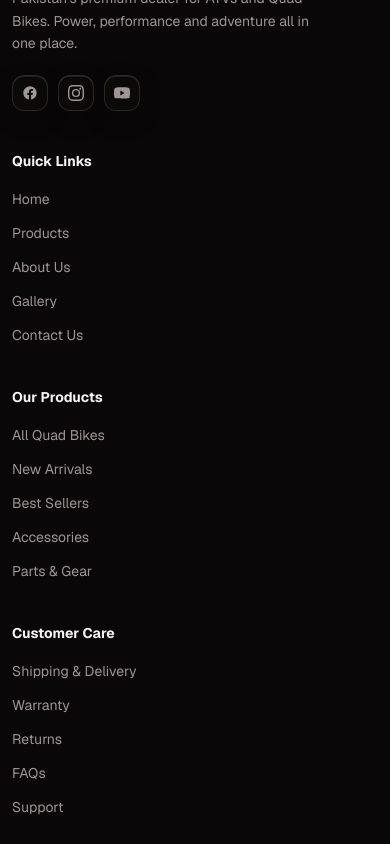
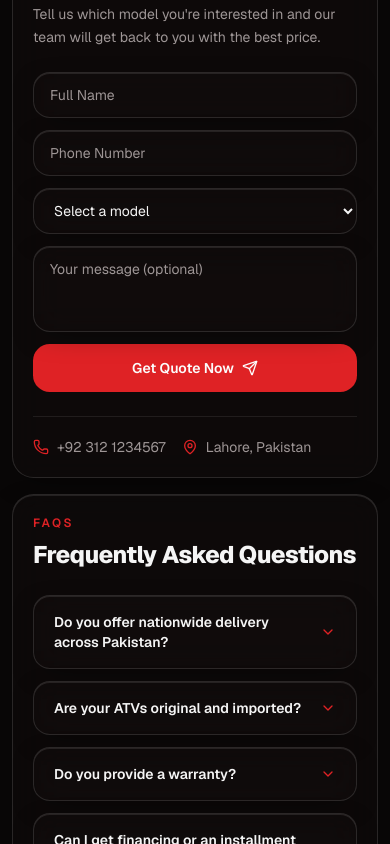
Before and after one commit to MuzamilTeamSeven/subhan-enterprises, a Next.js app: page / in a window 390 px wide. Shown: the part 6620-7464 px from the top of the page. Built offline with nearby package versions, Linux system fonts and the light colour scheme.

Commit message:
feat: add contact quote form and FAQ section to homepage
Co-authored-by: Muzamil Team 7 <180265132+MuzamilTeamSeven@users.noreply.github.com>

```diff
--- a/app/page.tsx
+++ b/app/page.tsx
@@ -7,6 +7,7 @@ import { Lifestyle } from "@/components/lifestyle"
 import { Testimonials } from "@/components/testimonials"
 import { Brands } from "@/components/brands"
 import { Blog } from "@/components/blog"
+import { ContactQuote } from "@/components/contact-quote"
 import { SiteFooter } from "@/components/site-footer"
 
 export default function Page() {
@@ -21,6 +22,7 @@ export default function Page() {
       <Testimonials />
       <Brands />
       <Blog />
+      <ContactQuote />
       <SiteFooter />
     </main>
   )
--- /dev/null
+++ b/components/contact-quote.tsx
@@ -0,0 +1,148 @@
+"use client"
+
+import type React from "react"
+
+import { useState } from "react"
+import { ChevronDown, Send, ShieldCheck, Phone, MapPin } from "lucide-react"
+
+const faqs = [
+  {
+    q: "Do you offer nationwide delivery across Pakistan?",
+    a: "Yes. We deliver to all major cities including Lahore, Karachi, Islamabad, Faisalabad and beyond with safe, insured shipping.",
+  },
+  {
+    q: "Are your ATVs original and imported?",
+    a: "Every quad bike we sell is 100% original and directly imported from trusted global brands like CFMOTO, Can-Am, Linhai and more.",
+  },
+  {
+    q: "Do you provide a warranty?",
+    a: "All our models come with a 1 year warranty covering the engine and major components for complete peace of mind.",
+  },
+  {
+    q: "Can I get financing or an installment plan?",
+    a: "Yes, we offer easy financing options and exchange / trade-in deals. Request a quote and our team will share the available plans.",
+  },
+  {
+    q: "How long does the booking process take?",
+    a: "Our process is smooth and quick. Once you confirm your model and payment, delivery is typically arranged within a few days.",
+  },
+]
+
+function FaqItem({ q, a }: { q: string; a: string }) {
+  const [open, setOpen] = useState(false)
+  return (
+    <div className="glass overflow-hidden rounded-xl">
+      <button
+        type="button"
+        onClick={() => setOpen((v) => !v)}
+        className="flex w-full items-center justify-between gap-4 px-5 py-4 text-left"
+        aria-expanded={open}
+      >
+        <span className="text-sm font-semibold text-foreground">{q}</span>
+        <ChevronDown
+          className={`h-4 w-4 shrink-0 text-primary transition-transform ${open ? "rotate-180" : ""}`}
+        />
+      </button>
+      {open && <p className="px-5 pb-4 text-sm leading-relaxed text-muted-foreground">{a}</p>}
+    </div>
+  )
+}
+
+export function ContactQuote() {
+  const [submitted, setSubmitted] = useState(false)
+
+  function handleSubmit(e: React.FormEvent<HTMLFormElement>) {
+    e.preventDefault()
+    setSubmitted(true)
+  }
+
+  return (
+    <section id="contact" className="px-3 py-6 sm:px-6">
+      <div className="mx-auto grid max-w-7xl gap-4 lg:grid-cols-2">
+        {/* Quote form */}
+        <div className="glass rounded-2xl p-5 sm:p-8">
+          <p className="text-xs font-semibold uppercase tracking-[0.2em] text-primary">Get A Quote</p>
+          <h2 className="mt-2 text-2xl font-extrabold tracking-tight sm:text-3xl text-balance">
+            Ready To Ride? Request Your Quote.
+          </h2>
+          <p className="mt-2 text-sm leading-relaxed text-muted-foreground">
+            Tell us which model you&apos;re interested in and our team will get back to you with the best price.
+          </p>
+
+          {submitted ? (
+            <div className="glass-tint mt-6 flex items-center gap-3 rounded-xl px-5 py-6">
+              <ShieldCheck className="h-6 w-6 text-primary" />
+              <div>
+                <p className="font-semibold text-foreground">Thank you! Your request has been received.</p>
+                <p className="text-sm text-muted-foreground">Our team will contact you shortly.</p>
+              </div>
+            </div>
+          ) : (
+            <form onSubmit={handleSubmit} className="mt-6 grid gap-3">
+              <div className="grid gap-3 sm:grid-cols-2">
+                <input
+                  required
+                  placeholder="Full Name"
+                  className="glass rounded-xl px-4 py-3 text-sm text-foreground placeholder:text-muted-foreground focus:border-primary focus:outline-none"
+                />
+                <input
+                  required
+                  type="tel"
+                  placeholder="Phone Number"
+                  className="glass rounded-xl px-4 py-3 text-sm text-foreground placeholder:text-muted-foreground focus:border-primary focus:outline-none"
+                />
+              </div>
+              <select
+                required
+                defaultValue=""
+                className="glass rounded-xl px-4 py-3 text-sm text-foreground focus:border-primary focus:outline-none"
+              >
+                <option value="" disabled>
+                  Select a model
+                </option>
+                <option>Raptor 700R</option>
+                <option>CFMOTO 520L</option>
+                <option>Can-Am Outlander</option>
+                <option>Linhai LH 400</option>
+                <option>Not sure yet</option>
+              </select>
+              <textarea
+                rows={3}
+                placeholder="Your message (optional)"
+                className="glass resize-none rounded-xl px-4 py-3 text-sm text-foreground placeholder:text-muted-foreground focus:border-primary focus:outline-none"
+              />
+              <button
+                type="submit"
+                className="flex items-center justify-center gap-2 rounded-xl bg-primary px-6 py-3.5 text-sm font-semibold text-primary-foreground transition hover:bg-primary/90"
+              >
+                Get Quote Now <Send className="h-4 w-4" />
+              </button>
+            </form>
+          )}
+
+          <div className="mt-6 flex flex-wrap gap-4 border-t border-border pt-5 text-sm text-muted-foreground">
+            <span className="flex items-center gap-2">
+              <Phone className="h-4 w-4 text-primary" /> +92 312 1234567
+            </span>
+            <span className="flex items-center gap-2">
+              <MapPin className="h-4 w-4 text-primary" /> Lahore, Pakistan
+            </span>
+          </div>
+        </div>
+
+        {/* FAQ */}
+        <div className="glass rounded-2xl p-5 sm:p-8">
+          <p className="text-xs font-semibold uppercase tracking-[0.2em] text-primary">FAQs</p>
+          <h2 className="mt-2 text-2xl font-extrabold tracking-tight sm:text-3xl text-balance">
+            Frequently Asked Questions
+          </h2>
+          <div className="mt-6 grid gap-3">
+            {faqs.map((f) => (
+              <FaqItem key={f.q} q={f.q} a={f.a} />
+            ))}
+          </div>
+        </div>
+      </div>
+    </section>
+  )
+}
```
